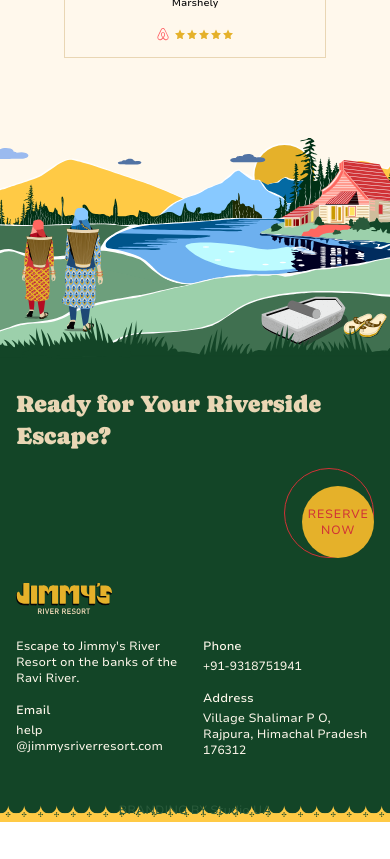
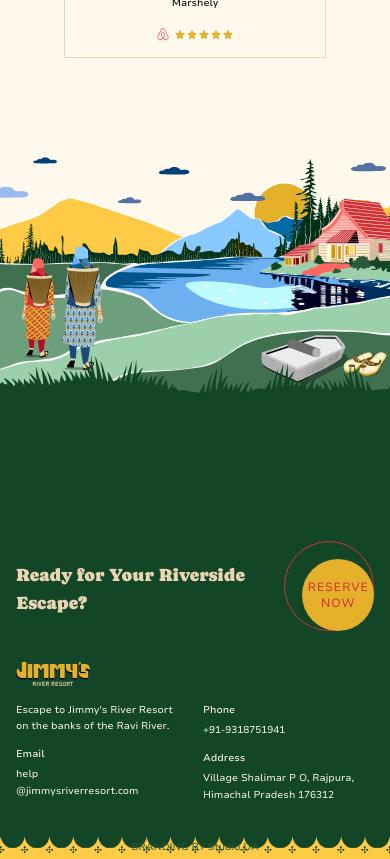
Before and after one commit to aliasZadok/jimmys-river-resort, a Next.js app: page / in a window 390 px wide. Shown: the part 6280-7139 px from the top of the page. Before the commit the page ends 7102 px from the top, so only its background shows below. Built offline with nearby package versions, Linux system fonts and the light colour scheme.

Commit message:
Footer UI Fix

```diff
--- a/app/layout-client-wrapper.tsx
+++ b/app/layout-client-wrapper.tsx
@@ -2,7 +2,7 @@
 
 import { usePathname } from "next/navigation";
 import { Navigation } from "@/components/navigation";
-import { Footer } from "@/components/footer";
+import { Footer } from "@/components/footer/index";
 import { AvailabilityProvider } from "@/components/ui/availability";
 
 export default function LayoutClientWrapper({
--- a/components/footer/index.tsx
+++ b/components/footer/index.tsx
@@ -18,7 +18,7 @@ export function Footer() {
       <div className="absolute inset-0">
         {/* Mobile Illustration */}
         <div className="md:hidden w-full h-full">
-          <div className="relative w-full pb-[175.61875%]">
+          <div className="relative w-full pb-[185%]">
             <Image
               src="/footer_illustration_mobile.svg"
               alt=""
@@ -45,24 +45,21 @@ export function Footer() {
         </div>
       </div>
 
-      {/* Content Container */}
       <div className="relative w-full">
-        {/* Use same aspect ratio as illustrations */}
-        <div className="relative w-full pb-[175.61875%] md:pb-[94.08%]" />
+        <div className="relative w-full pb-[185%] md:pb-[94.08%]" />
 
         <div className="absolute inset-0">
           <div className="container h-full flex flex-col justify-between">
-            {/* Main Content Section */}
             <div className="flex-grow flex flex-col justify-end">
               <div className="space-y-6 md:space-y-8 mb-5">
                 {/* Mobile Layout (320px) */}
                 <div className="block md:hidden space-y-6">
-                  {/* Title and Button */}
-                  <div className="relative">
-                    <h2 className="text-2xl font-normal text-[var(--jrr-dark-beige)] mb-4">
+                  {/* Title and Button Row */}
+                  <div className="flex items-center justify-between gap-4">
+                    <h2 className="text-lg font-normal text-[var(--jrr-dark-beige)]">
                       Ready for Your Riverside Escape?
                     </h2>
-                    <div className="flex justify-end">
+                    <div className="flex-shrink-0">
                       <CircularButton
                         size="extra-small"
                         onClick={openDialog}
@@ -72,10 +69,9 @@ export function Footer() {
                     </div>
                   </div>
 
-                  {/* Logo and Two Column Layout */}
-                  <div className="space-y-6">
-                    {/* Logo */}
-                    <div className="relative w-24 h-8">
+                  {/* Logo and Info Columns */}
+                  <div className="space-y-4">
+                    <div className="relative w-20 h-6">
                       <Image
                         src="/logo_3.svg"
                         alt="Jimmy's River Resort"
@@ -84,29 +80,24 @@ export function Footer() {
                         priority
                       />
                     </div>
-
-                    {/* Two Column Layout */}
                     <div className="grid grid-cols-2 gap-4">
-                      {/* Column 1 */}
-                      <div className="space-y-4">
-                        <p className="text-xs text-[var(--jrr-beige)]">
+                      <div className="space-y-3">
+                        <p className="text-[10px] text-[var(--jrr-beige)]">
                           Escape to Jimmy&apos;s River Resort on the banks of the Ravi River.
                         </p>
                         <div>
-                          <p className="text-xs font-medium text-[var(--jrr-beige)] mb-1">Email</p>
-                          <p className="text-xs text-[var(--jrr-beige)]">help<br/>@jimmysriverresort.com</p>
+                          <p className="text-[10px] font-medium text-[var(--jrr-beige)] mb-1">Email</p>
+                          <p className="text-[10px] text-[var(--jrr-beige)]">help<br/>@jimmysriverresort.com</p>
                         </div>
                       </div>
-
-                      {/* Column 2 */}
-                      <div className="space-y-4">
+                      <div className="space-y-3">
                         <div>
-                          <p className="text-xs font-medium text-[var(--jrr-beige)] mb-1">Phone</p>
-                          <p className="text-xs text-[var(--jrr-beige)]">+91-9318751941</p>
+                          <p className="text-[10px] font-medium text-[var(--jrr-beige)] mb-1">Phone</p>
+                          <p className="text-[10px] text-[var(--jrr-beige)]">+91-9318751941</p>
                         </div>
                         <div>
-                          <p className="text-xs font-medium text-[var(--jrr-beige)] mb-1">Address</p>
-                          <p className="text-xs text-[var(--jrr-beige)]">Village Shalimar P O, Rajpura, Himachal Pradesh 176312</p>
+                          <p className="text-[10px] font-medium text-[var(--jrr-beige)] mb-1">Address</p>
+                          <p className="text-[10px] text-[var(--jrr-beige)]">Village Shalimar P O, Rajpura, Himachal Pradesh 176312</p>
                         </div>
                       </div>
                     </div>
@@ -115,22 +106,18 @@ export function Footer() {
 
                 {/* Desktop Layout */}
                 <div className="hidden md:block">
-                  {/* Row 1: Title and Button */}
+                  {/* Keep existing desktop layout */}
                   <div className="relative h-48 lg:h-40">
                     <h2 className="absolute top-0 left-0 text-4xl lg:text-5xl font-normal text-[var(--jrr-dark-beige)]">
                       Ready for Your<br /> Riverside Escape?
                     </h2>
-
                     <div className="absolute bottom-0 right-0">
                       <CircularButton size="small" onClick={openDialog}>
                         RESERVE NOW
                       </CircularButton>
                     </div>
                   </div>
-
-                  {/* Row 2: Two Column Layout */}
                   <div className="grid grid-cols-2 pb-20 gap-y-8">
-                    {/* Column 1: Logo and Description */}
                     <div className="space-y-6">
                       <div className="relative w-32 h-12">
                         <Image
@@ -145,8 +132,6 @@ export function Footer() {
                         Escape to Jimmy&apos;s River Resort on the banks of the Ravi River, where local cuisine, serene views, and heartfelt hospitality await.
                       </p>
                     </div>
-
-                    {/* Column 2: Contact Information */}
                     <div className="flex justify-end items-end gap-8">
                       <div>
                         <p className="text-sm font-medium text-[var(--jrr-beige)] mb-1">Phone</p>
@@ -166,10 +151,10 @@ export function Footer() {
               </div>
             </div>
 
-            {/* Credits Section - Will stick to bottom */}
-            <div className="pb-1 md:pb-[8px] pt-6">
+            {/* Credits Section */}
+            <div className="pb-1 md:pb-2 pt-4">
               <div className="text-center">
-                <p className="text-xs md:text-sm text-[var(--jrr-green)]">
+                <p className="text-[10px] md:text-sm text-[var(--jrr-green)]">
                   BRANDING BY{' '}
                   <Link
                     href="https://studiounabridged.com/"
```
Also changed, not shown: public/footer_illustration_mobile.svg. Lines whose indentation alone changed are shown as unchanged.
